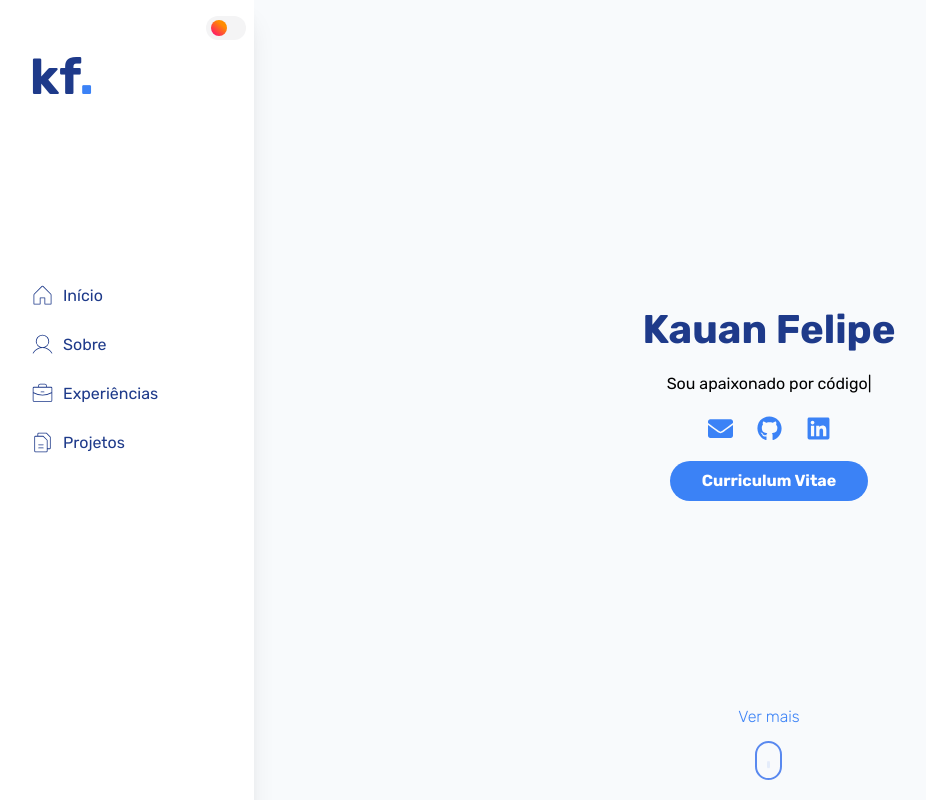
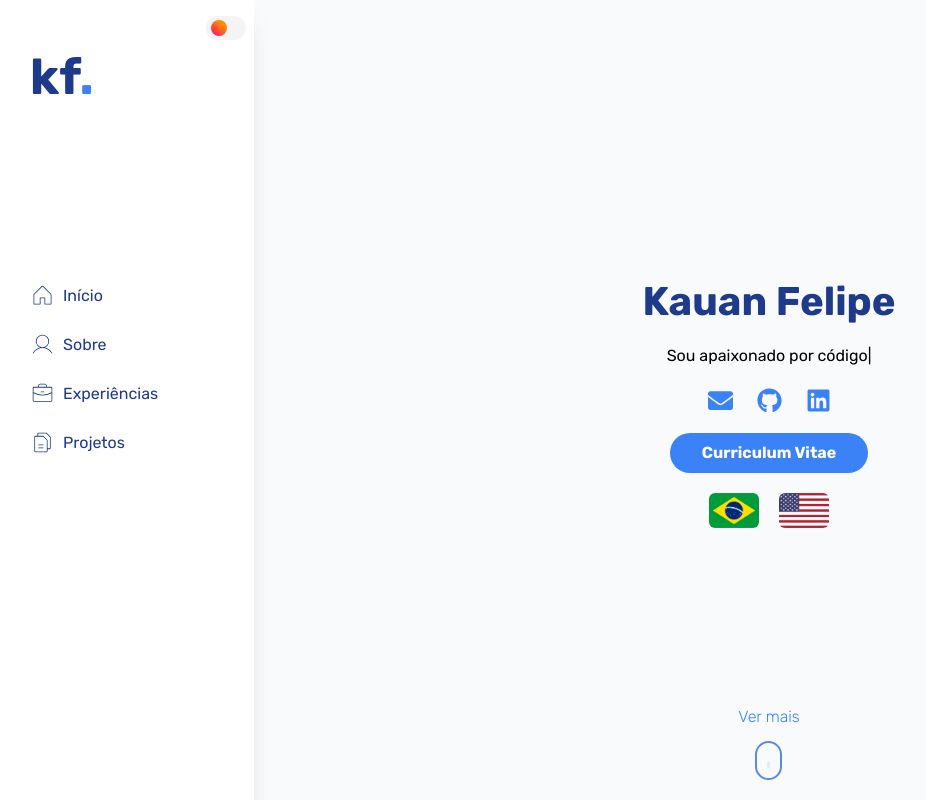
Before and after one commit to kauanfelipe96/personal-portfolio, a React (Vite) app: page / in a window 1280 px wide. Shown: the top 800 px of the page, without its empty margins (2-928 px from the left). Built offline with nearby package versions, Linux system fonts and the light colour scheme.

Commit message:
updating home

```diff
--- a/src/components/Home.jsx
+++ b/src/components/Home.jsx
@@ -2,6 +2,8 @@ import { FaGithub } from "react-icons/fa";
 import { FaLinkedin } from "react-icons/fa";
 import { FaEnvelope } from "react-icons/fa";
 import { ReactTyped } from "react-typed";
+import brasil from '../assets/images/brazil-icon.png'
+import usa from '../assets/images/usa-icon.png'
 
 export default function Home() {
   return (
@@ -26,6 +28,10 @@ export default function Home() {
           <a href="https://www.linkedin.com/in/kauanfelipe96/" target="_blank"><FaLinkedin className="text-[25px] hover:text-blue-800" alt="Link para perfil do LinkedIn" /></a>
         </div>
         <button className="bg-blue-500 text-white font-bold rounded-full px-8 py-2 text-center mt-5 hover:scale-110 duration-500 hover:bg-blue-700">Curriculum Vitae</button>
+        <div className="flex gap-5 mt-5">
+          <img src={brasil} alt="bandeira do Brasil" className="w-[50px] hover:scale-125 duration-500 rounded-md" />
+          <img src={usa} alt="bandeira" className="w-[50px] hover:scale-125 duration-500 rounded-md" />
+        </div>
         <a href="#about" className="absolute bottom-5">
           <div className="flex flex-col items-center">
             <p className="mb-3 text-blue-500 font-light">Ver mais</p>
```
Also changed, not shown: src/assets/images/brazil-icon.png (added), src/assets/images/usa-icon.png (added).
